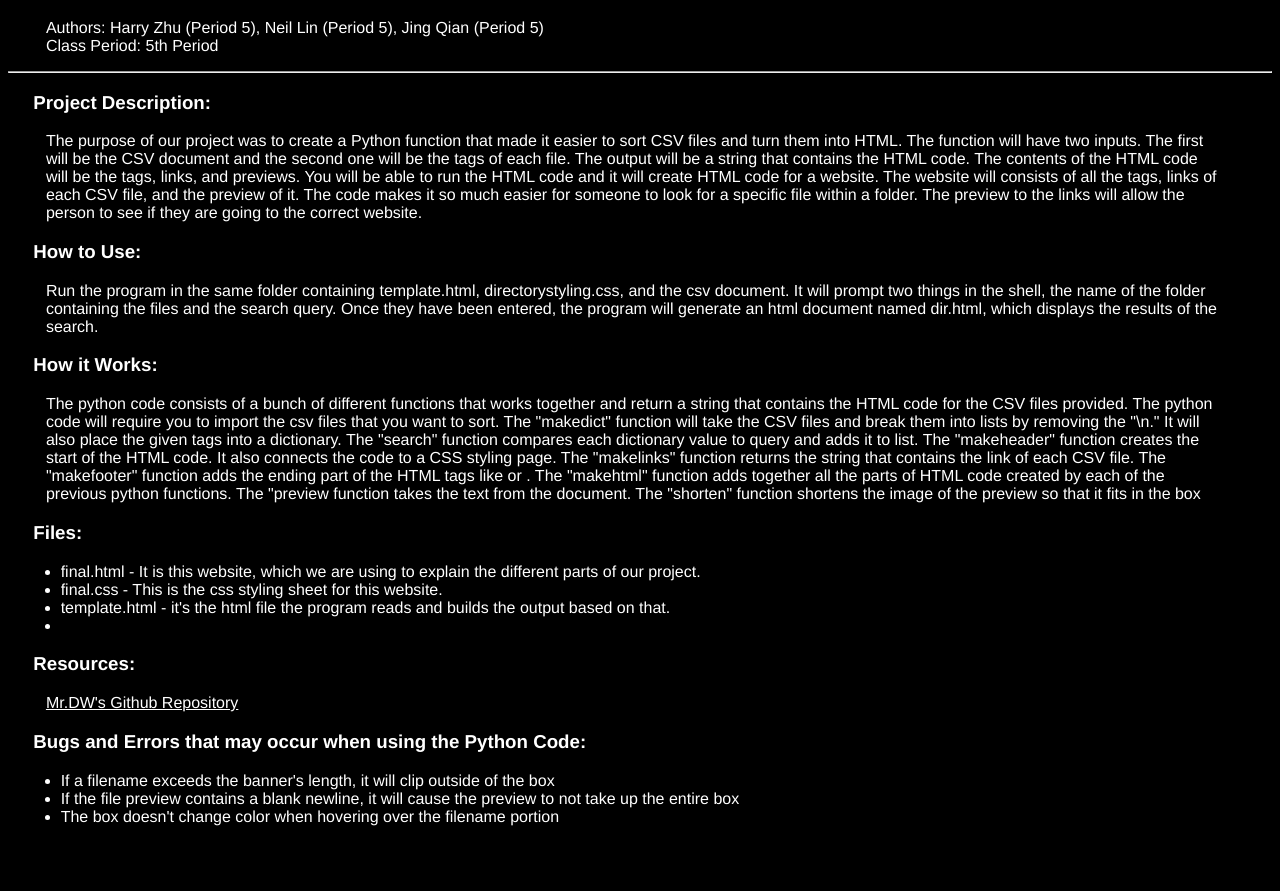
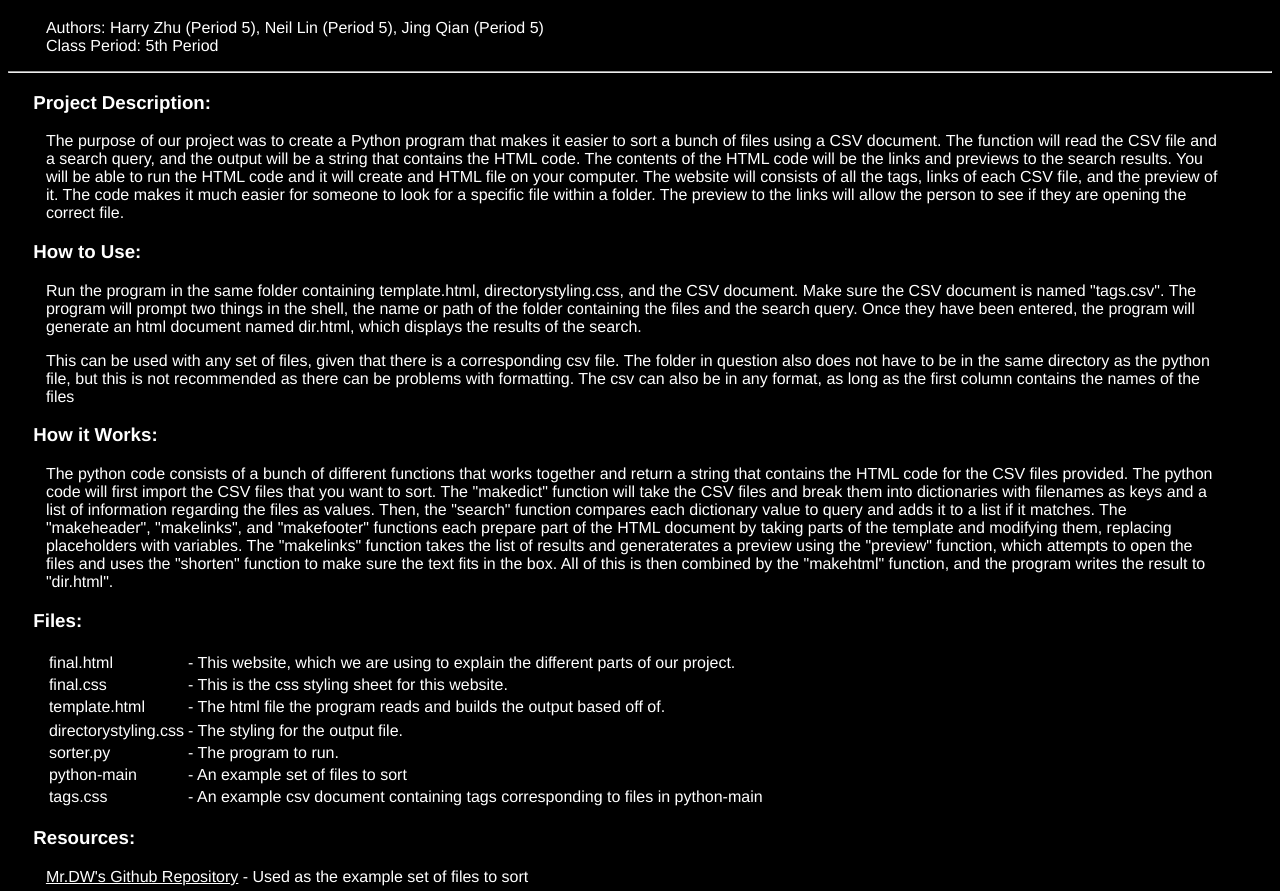
Before and after one commit to lineil28/web, a plain HTML site: page final.html in a window 1280 px wide. Shown: the part 61-952 px from the top of the page. Before the commit the page ends 903 px from the top, so only its background shows below. Drawn offline with Linux system fonts and the light colour scheme.

Commit message:
final.update

```diff
--- a/final.css
+++ b/final.css
@@ -21,8 +21,10 @@ ul{
   margin-left: 1%;
 }
 
+table {
+  margin-left: 3%;
+}
+
 a, a:visited{
-  margin-left: 3%;
-  margin-right: 4%;
   color: white;
 }
--- a/final.html
+++ b/final.html
@@ -24,60 +24,81 @@
     <h3> Project Description: </h3>
 
     <p>
-      The purpose of our project was to create a Python function that made it easier to sort CSV files and turn them into HTML.
-      The function will have two inputs. The first will be the CSV document and the second one will be the tags of each file. The output will be a string that contains
-      the HTML code. The contents of the HTML code will be the tags, links, and previews. You will be able to run the HTML code and it will create HTML code for a website.
-      The website will consists of all the tags, links of each CSV file, and the preview of it. The code makes it so much easier for someone to look for a specific
-      file within a folder. The preview to the links will allow the person to see if they are going to the correct website.
+      The purpose of our project was to create a Python program that makes it easier to sort a bunch of files using a CSV document.
+      The function will read the CSV file and a search query, and the output will be a string that contains
+      the HTML code. The contents of the HTML code will be the links and previews to the search results. You will be able to run the HTML code and it will create and HTML file on your computer.
+      The website will consists of all the tags, links of each CSV file, and the preview of it. The code makes it much easier for someone to look for a specific
+      file within a folder. The preview to the links will allow the person to see if they are opening the correct file.
     </p>
 
     <h3> How to Use: </h3>
 
     <p>
-      Run the program in the same folder containing template.html, directorystyling.css, and the csv document. It will prompt two things in the shell, the name of the folder containing the files and the search query.
+      Run the program in the same folder containing template.html, directorystyling.css, and the CSV document. Make sure the CSV document is named "tags.csv". The program will prompt two things in the shell, the name or path of the folder containing the files and the search query.
       Once they have been entered, the program will generate an html document named dir.html, which displays the results of the search.
     </p>
+    <p> This can be used with any set of files, given that there is a corresponding csv file. The folder in question also does not have to be in the same directory as the python file, but this is not recommended as there can be problems with formatting. The csv can also be in any format, as long as the first column contains the names of the files</p>
 
     <h3> How it Works: </h3>
 
     <p>
       The python code consists of a bunch of different functions that works together and return a string that contains the HTML code for the CSV files provided.
-      The python code will require you to import the csv files that you want to sort. The "makedict" function will take the CSV files and break them into lists by removing the "\n."
-      It will also place the given tags into a dictionary. The "search" function compares each dictionary value to query and adds it to list. The "makeheader" function creates the start of the HTML code.
-      It also connects the code to a CSS styling page. The "makelinks" function returns the string that contains the link of each CSV file.
-      The "makefooter" function adds the ending part of the HTML tags like </html> or </div>.
-      The "makehtml" function adds together all the parts of HTML code created by each of the previous python functions.
-      The "preview function takes the text from the document.
-      The "shorten" function shortens the image of the preview so that it fits in the box
+      The python code will first import the CSV files that you want to sort.
+      The "makedict" function will take the CSV files and break them into dictionaries with filenames as keys and a list of information regarding the files as values.
+      Then, the "search" function compares each dictionary value to query and adds it to a list if it matches.
+      The "makeheader", "makelinks", and "makefooter" functions each prepare part of the HTML document by taking parts of the template and modifying them, replacing placeholders with variables.
+      The "makelinks" function takes the list of results and generaterates a preview using the "preview" function, which attempts to open the files and uses the "shorten" function to make sure the text fits in the box.
+      All of this is then combined by the "makehtml" function, and the program writes the result to "dir.html".
     </p>
 
     <h3> Files: </h3>
 
-    <ul>
-      <li>
-        final.html - It is this website, which we are using to explain the different parts of our project.
-      </li>
-      <li>
-        final.css - This is the css styling sheet for this website.
-      </li>
-      <li>
-        template.html - it's the html file the program reads and builds the output based on that.
-      </li>
-      <li>
+    <table>
+      <tbody>
+        <tr>
+            <td>final.html</td>
+            <td>- This website, which we are using to explain the different parts of our project.</td>
+        </tr>
+        <tr>
+          <td>final.css</td>
+          <td>- This is the css styling sheet for this website.</td>
+        </tr>
+        <tr>
+          <td>template.html</td>
+          <td>- The html file the program reads and builds the output based off of.</td>
+        </tr>
+        <tr>
+        <tr>
+          <td>directorystyling.css</td>
+          <td>- The styling for the output file.</td>
+        </tr>
+          <td>sorter.py</td>
+          <td>- The program to run.</td>
+        </tr>
+	<tr>
+	  <td>python-main</td>
+	  <td>- An example set of files to sort</td>
+	</tr>
+	<tr>
+	  <td>tags.css</td>
+	  <td>- An example csv document containing tags corresponding to files in python-main</td>
+        </tbody>
+     </table>
 
-      </li>
-    </ul>
 
     <h3> Resources: </h3>
 
-      <a href="https://github.com/mks22-dw/python">Mr.DW's Github Repository</a>
+      <p><a href="https://github.com/mks22-dw/python">Mr.DW's Github Repository</a> - Used as the example set of files to sort</p>
 
-    <h3> Bugs and Errors that may occur when using the Python Code: </h3>
+    <h3> Known Bugs and Errors: </h3>
 
       <ul>
         <li> If a filename exceeds the banner's length, it will clip outside of the box </li>
-        <li> If the file preview contains a blank newline, it will cause the preview to not take up the entire box </li>
+        <li> Blank newlines do not register correctly, causing the preview to not take up the entire box </li>
         <li> The box doesn't change color when hovering over the filename portion </li>
+        <li> It will not work properly if the first column of the CSV file does not contain the names of the files </li>
+	<li> The folder path must be exact, otherwise the program will not be able to generate the files and links will be invalid</li>
+	<li> The previews only work for plaintext documents, other files such as images will not display properly</li>
       </ul>
 
   </body>
```
